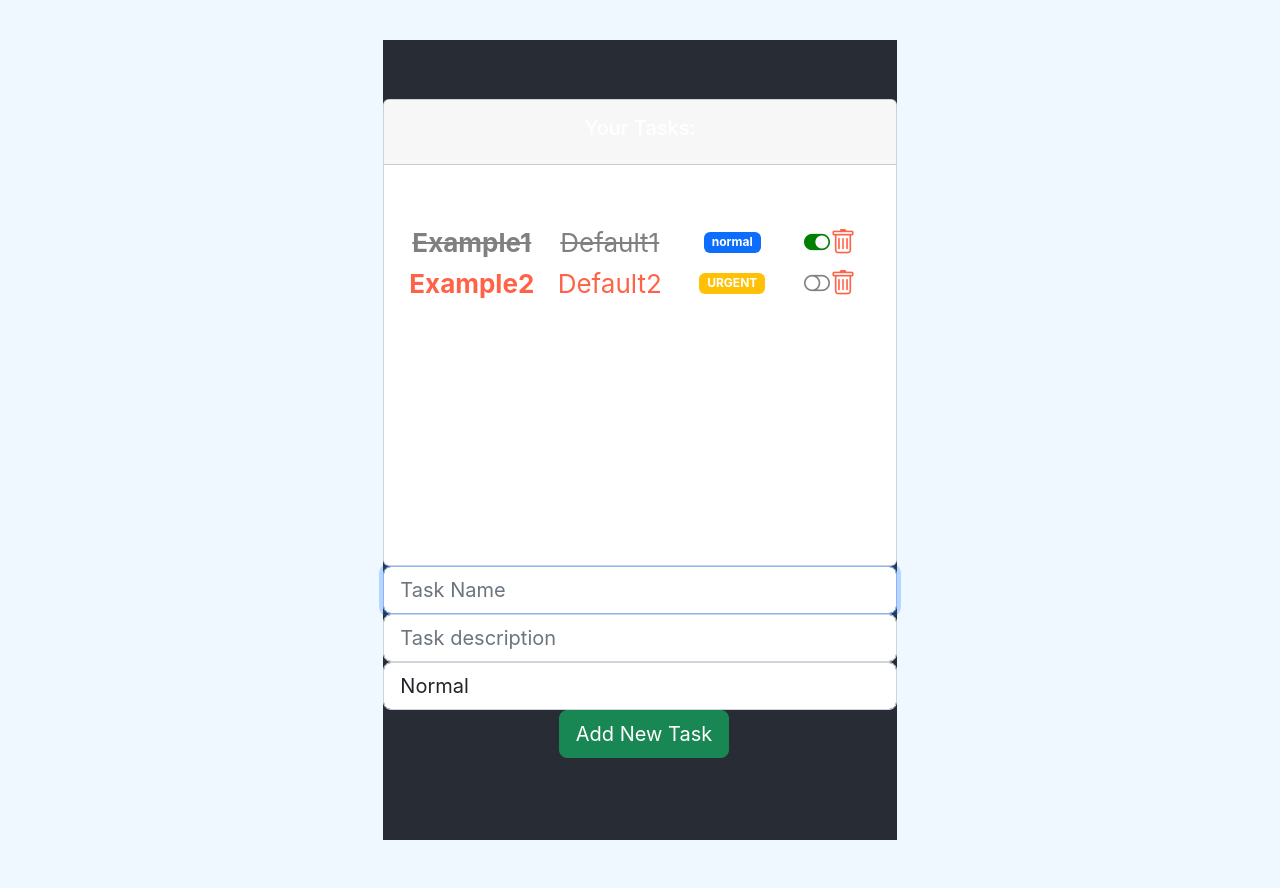
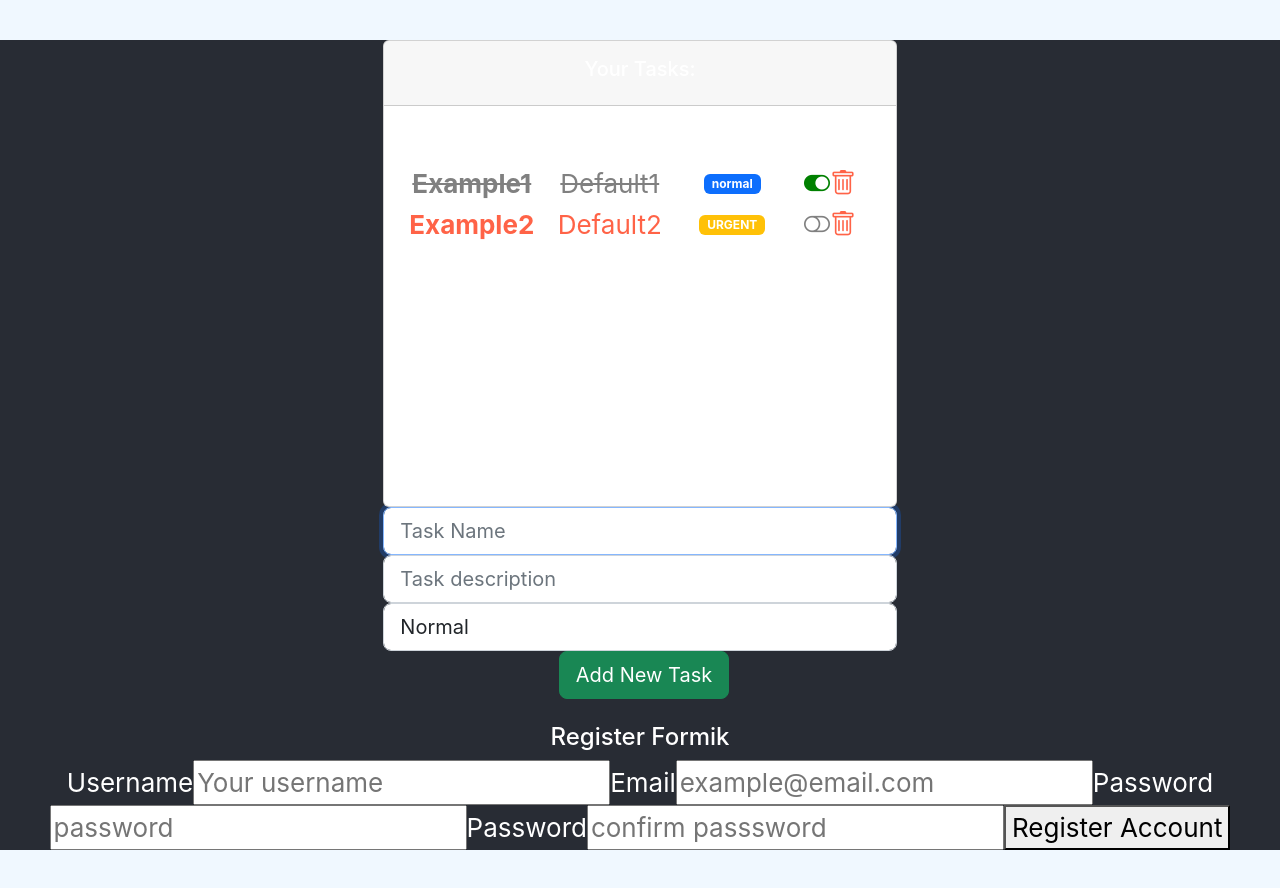
Before and after one commit to crccode/hello-world, a React (Create React App) app: page / in a window 1280 px wide. Built offline with nearby package versions, Linux system fonts and the light colour scheme.

Commit message:
FORMULARIO DE REGISTRO DE USUARIO

```diff
--- a/package.json
+++ b/package.json
@@ -8,11 +8,13 @@
     "@testing-library/user-event": "^13.5.0",
     "bootstrap": "^5.2.3",
     "bootstrap-icons": "^1.10.3",
+    "formik": "^2.2.9",
     "react": "^18.2.0",
     "react-dom": "^18.2.0",
     "react-scripts": "5.0.1",
     "sass": "^1.58.3",
-    "web-vitals": "^2.1.4"
+    "web-vitals": "^2.1.4",
+    "yup": "^1.0.2"
   },
   "scripts": {
     "start": "react-scripts start",
--- a/src/App.js
+++ b/src/App.js
@@ -7,6 +7,7 @@
 import Ejemplo4 from './hooks/Ejemplo4';
 import Greetingstyled from './components/pure/greetingStyled';
 import Father from './components/container/father';
+import Registerformik from './components/pure/forms/registerFormik';
 
 function App() {
   return (
@@ -25,6 +26,7 @@
         <Greetingstyled name="Marta"></Greetingstyled> */}
         {/* Gestion eventoa */}
         {/* <Father></Father> */}
+        <Registerformik></Registerformik>
       </header>
     </div>
   );
--- /dev/null
+++ b/src/components/pure/forms/registerFormik.jsx
@@ -0,0 +1,136 @@
+import React from 'react';
+import { Formik, Form, Field, ErrorMessage } from 'formik';
+import * as Yup from 'yup';
+
+// Models
+import { ROLES } from '../../../models/roles.enum';
+import { User } from '../../../models/user.class';
+
+const Registerformik = () => {
+
+    let user = new User();
+    // Definimos los campos que nuestro formulario va a tener por defecto
+    const initialValues = {
+        username: '',
+        email: '',
+        password: '',
+        confirm: '', // to confirm password
+        role: ROLES.USER
+    }
+    // Controla la validacion de todos los campos
+    const registerSchema = Yup.object().shape(
+        {
+            username: Yup.string()
+                .min(6, 'Username too short')
+                .max(12, 'Username too long')
+                .required('Username is required'),
+            email: Yup.string()
+                .email('Invalid email format')
+                .required('Email is required'),
+            role: Yup.string()
+                .oneOf([ROLES.USER, ROLES.ADMIN], 'You must select a Role: User / Admin')
+                .required('Role is required'),
+            password: Yup.string()
+                .min(8, 'Password too short')
+                .required('Password is required'),
+            confirm: Yup.string()
+                .when("password", {
+                    is: value => (value && value.length > 0 ? true : false),
+                    then: Yup.string().oneOf(
+                        [Yup.ref("password")],
+                        '¡Passwords must match!'
+                    )
+                }).required('You must confirm the password')
+        }
+    )
+
+    const submit = (values) => {
+        alert('Register user')
+    }
+
+    return (
+        <div>
+            <h4>Register Formik</h4>
+            <Formik
+                initialValues = {initialValues}
+                // *** Yup Validation Schema ***
+                validationSchema = {registerSchema}
+                // ** onSubmit Event
+                onSubmit={async (values) => {
+                    await new Promise((r) => setTimeout(r, 1000));
+                    alert(JSON.stringify(values, null, 2))
+                }}
+            >
+
+            {({ values,
+                    touched,
+                    errors,
+                    isSubmitting,
+                    handleChange,
+                    handleBlur }) => (
+                        <Form>
+                            <label htmlFor="username">Username</label>
+                            <Field id="username" type="text" name="username" placeholder="Your username" />
+
+                            {/* Username Errors */}
+                            {
+                                errors.username && touched.username &&
+                                (
+                                    <ErrorMessage name="username" component='div'></ErrorMessage>
+                                )
+                            }
+
+                            <label htmlFor="email">Email</label>
+                            <Field id="email" type="email" name="email" placeholder="example@email.com" />
+
+                            {/* Email Errors */}
+                            {
+                                errors.email && touched.email &&
+                                (
+                                    <ErrorMessage name="email" component='div'></ErrorMessage>
+                                )
+                            }
+
+                            <label htmlFor="password">Password</label>
+                            <Field
+                                id="password"
+                                name="password"
+                                placeholder="password"
+                                type='password'
+                            />
+                            {/* Password Errors */}
+                            {
+                                errors.password && touched.password &&
+                                (
+                                    <ErrorMessage name="password" component='div'></ErrorMessage>
+                                )
+                            }
+
+                            <label htmlFor="confirm">Password</label>
+                            <Field
+                                id="confirm"
+                                name="confirm"
+                                placeholder="confirm passsword"
+                                type='password'
+                            />
+                            {/* Confirm Password Errors */}
+                            {
+                                errors.confirm && touched.confirm &&
+                                (
+                                    <ErrorMessage name="confirm" component='div'></ErrorMessage>
+                                )
+                            }
+
+                            <button type="submit">Register Account</button>
+                            {isSubmitting ? (<p>Sending your credentials...</p>): null}
+
+                        </Form>
+                    )
+            }
+
+            </Formik>
+        </div>
+    );
+}
+
+export default Registerformik;
--- a/src/models/levels.enum.js
+++ b/src/models/levels.enum.js
@@ -1,4 +1,3 @@
-
 export const LEVELS={
     NORMAL: 'normal',
     URGENT: 'URGENT',
--- /dev/null
+++ b/src/models/roles.enum.js
@@ -0,0 +1,4 @@
+export const ROLES = {
+    USER: 'user',
+    ADMIN: 'admin',
+}
--- /dev/null
+++ b/src/models/user.class.js
@@ -0,0 +1,15 @@
+import { ROLES } from './roles.enum';
+
+export class User {
+    username = '';
+    email = '';
+    password = '';
+    role = ROLES.USER
+
+    constructor(username, email, password, role){
+        this.username = username;
+        this.email = email;
+        this.password = password;
+        this.role = role;
+    }
+}
```
Also changed, not shown: src/components/pure/forms/taskForm.jsx (line endings or trailing spaces), 1 other file (tests, documents, lock files or other folders).
